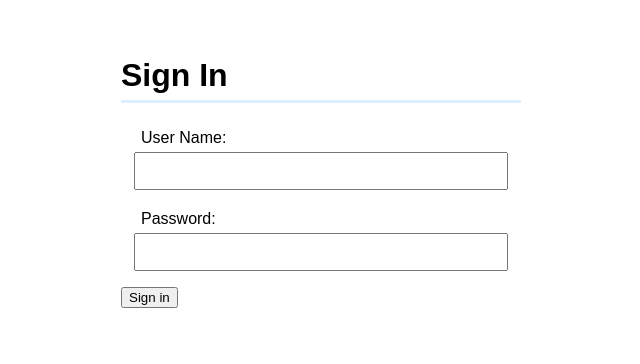
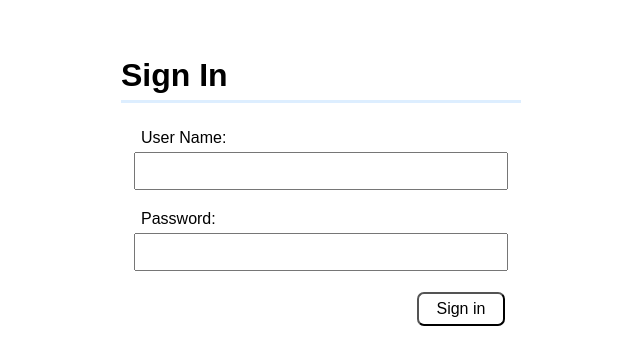
Before and after one commit to Jihyun-Jang/bymiles-tech-challange, a React (Create React App) app: page / in a window 1280 px wide. Shown: the top 364 px of the page, without its empty margins (319-959 px from the left). Built offline with nearby package versions, Linux system fonts and the light colour scheme.

Commit message:
Change the name of the login component into signin

```diff
--- a/src/App.js
+++ b/src/App.js
@@ -1,5 +1,5 @@
 import { BrowserRouter as Router, Switch, Route } from "react-router-dom";
-import Login from './Login';
+import Signin from './Signin';
 import PolicyDetail from './PolicyDetail';
 
 function App() {
@@ -7,7 +7,7 @@ function App() {
     <Router>
       <Switch>
         <Route exact path="/">
-          <Login />
+          <Signin />
         </Route>
         <Route path="/policy-detail">
           <PolicyDetail />
--- a/src/Login.js
+++ b/src/Signin.js
@@ -1,7 +1,7 @@
 import React, { useRef } from 'react';
 import { useHistory } from 'react-router-dom';
 
-export default function Login() {
+export default function Signin() {
 
     const nameRef = useRef();
     const passwordRef = useRef();
@@ -42,7 +42,7 @@ export default function Login() {
             <input type="text" id="userName" ref={nameRef} required/>
             <label htmlFor="password">Password:</label>
             <input type="password" id="password" ref={passwordRef} required />
-            <button type="submit">Sign in</button>
+            <input type="submit" value="Sign in" className="signinBtn" />
         </form>
     )
 }
```
Also changed, not shown: 1 other file (tests, documents, lock files or other folders).
